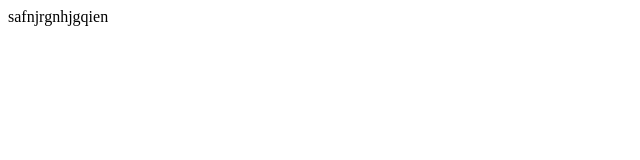
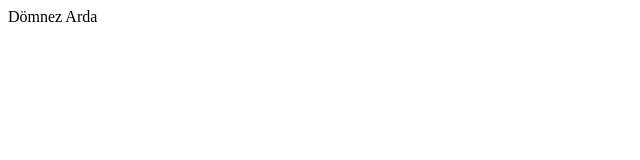
Before and after one commit to 2324-2dhif-wmc/00-myfirstwebsite-LiKeyuHTL, a plain HTML site: page index.html in a window 1280 px wide. Shown: the full height of the page, 0-640 px from the left. Drawn offline with Linux system fonts and the light colour scheme.

Commit message:
added first text to website

```diff
--- a/index.html
+++ b/index.html
@@ -5,6 +5,6 @@
     <title>Title</title>
 </head>
 <body>
-    safnjrgnhjgqien
+    Dömnez Arda
 </body>
 </html>
```
